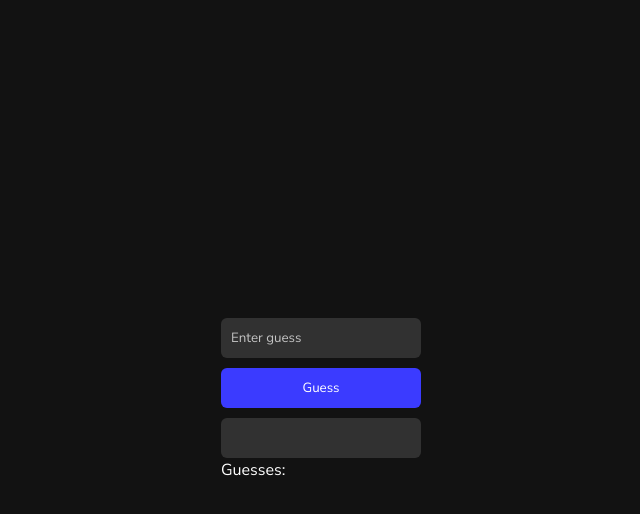
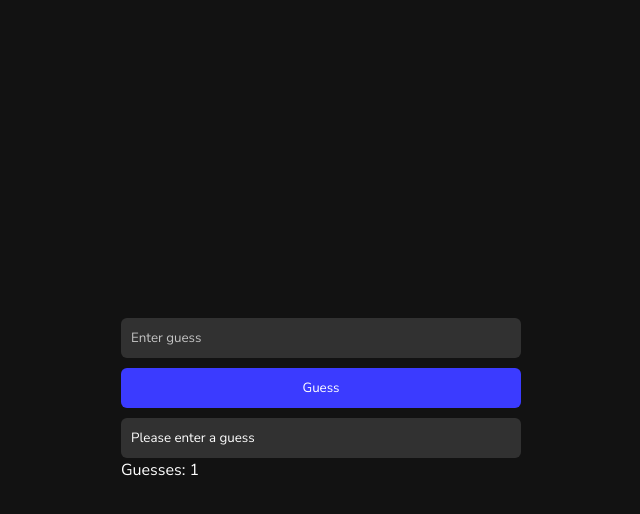
Before and after one commit to GabeNicholauson/guessing-game, a plain HTML site: page index.html in a window 1280 px wide. Both pictures are taken after a click on the button "Guess". Shown: the whole page, without its empty margins (319-959 px from the left). Drawn offline with Linux system fonts and the light colour scheme.

Commit message:
added guess mechanic

```diff
--- a/assets/script/index.js
+++ b/assets/script/index.js
@@ -1 +1,45 @@
 'use strict';
+
+let guess = document.querySelector('.guess');
+let guessButton = document.querySelector('.enter-guess');
+let result = document.querySelector('.result');
+let totalGuesses = document.querySelector('.total-guesses');
+let guessCount = 0;
+let number = getRandomNum();
+
+
+/***************************
+    Inputs
+***************************/
+
+guessButton.addEventListener('click', () => {
+    countGuess();
+    checkGuess(guess.value.trim());
+});
+console.log(number);
+/***************************
+    Functions
+***************************/
+
+function getRandomNum() {
+    return Math.trunc(Math.random() * 50 + 1);
+}
+
+function countGuess() {
+    guessCount++;
+    totalGuesses.innerHTML = `Guesses: ${guessCount}`;
+}
+
+function checkGuess(playerGuess) {
+    if (playerGuess === '') {
+        result.value = 'Please enter a guess';
+    } else if (isNaN(playerGuess)) {
+        result.value = 'Please enter a number';
+    } else if (playerGuess > number) {
+        result.value = 'Too high';
+    } else if (playerGuess < number) {
+        result.value = 'Too low'
+    } else if (Number(playerGuess) === number) {
+        result.value = `You guessed the number in ${guessCount} tries!`;
+    }
+}
--- a/assets/style/index.css
+++ b/assets/style/index.css
@@ -13,10 +13,11 @@ body {
 .game-ui {
     display: flex;
     flex-direction: column;
+    width: 400px;
 }
 
 .game-ui input {
-    width: 200px;
+    width: 100%;
     height: 40px;
     padding: 10px;
     border-radius: 6px;
--- a/index.html
+++ b/index.html
@@ -22,7 +22,7 @@
                     <input type="text" class="guess" placeholder="Enter guess">
                     <input type="button" class="enter-guess" value="Guess">
                     <input type="text" class="result">
-                    <p class="total-guesses">Guesses: </p>
+                    <p class="total-guesses">Guesses: 0</p>
                 </form>
             </div>
         </main>
```
